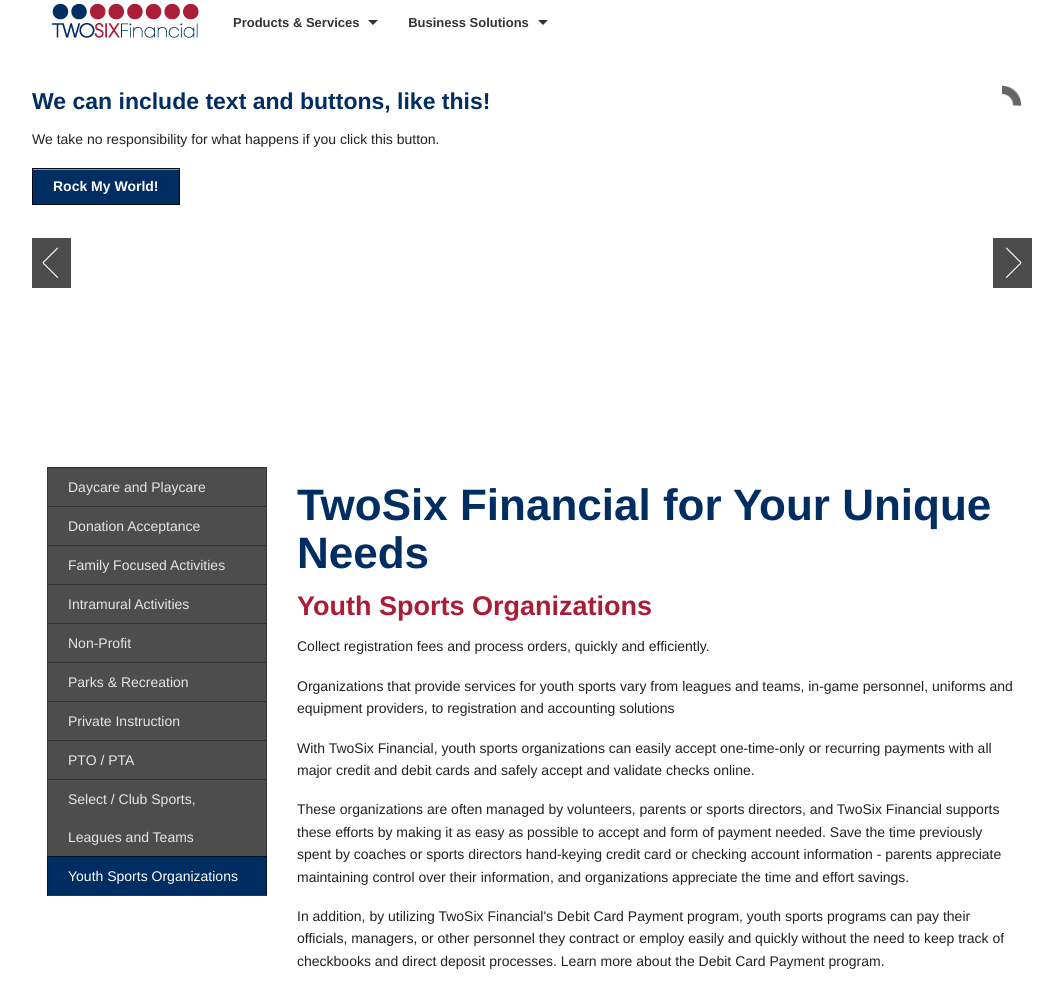
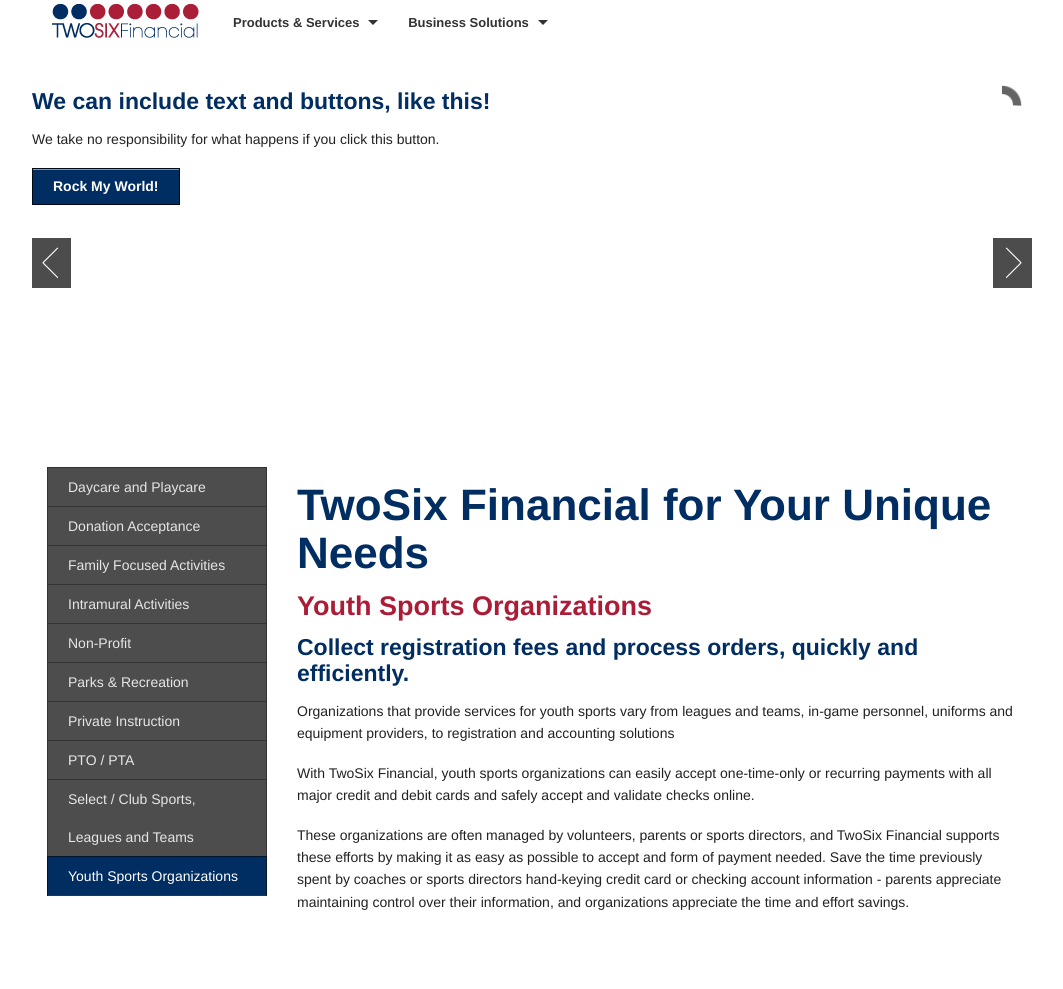
Before and after one commit to allplayersmelissa/TwoSixFin, a Jekyll site: the page built from business-solutions/youth-sports.html, in a window 1280 px wide. Shown: the whole page, without its empty margins (108-1171 px from the left). Built offline with Jekyll 4.4.1, drawn with Linux system fonts in a browser that asks for light colours; some web fonts are replaced; after the commit the page ends 930 px from its top, so only the background shows below that.

Commit message:
Update business-solutions/youth-sports.html

```diff
--- a/business-solutions/youth-sports.html
+++ b/business-solutions/youth-sports.html
@@ -7,12 +7,10 @@
 <h1>{{ site.tagline }}</h1>
 <h3>Youth Sports Organizations</h3>
 
-<p>Collect registration fees and process orders, quickly and efficiently. </p>
+<h4>Collect registration fees and process orders, quickly and efficiently. </h4>
 
 <p>Organizations that provide services for youth sports vary from leagues and teams, in-game personnel, uniforms and equipment providers, to registration and accounting solutions</p>
 
 <p>With TwoSix Financial, youth sports organizations can easily accept one-time-only or recurring payments with all major credit and debit cards and safely accept and validate checks online.</p>
 
 <p>These organizations are often managed by volunteers, parents or sports directors, and TwoSix Financial supports these efforts by making it as easy as possible to accept and form of payment needed.  Save the time previously spent by coaches or sports directors hand-keying credit card or checking account information - parents appreciate maintaining control over their information, and organizations appreciate the time and effort savings.</p>
-
-<p>In addition, by utilizing TwoSix Financial's Debit Card Payment program, youth sports programs can pay their officials, managers, or other personnel they contract or employ easily and quickly without the need to keep track of checkbooks and direct deposit processes. Learn more about the Debit Card Payment program. </p>
```
